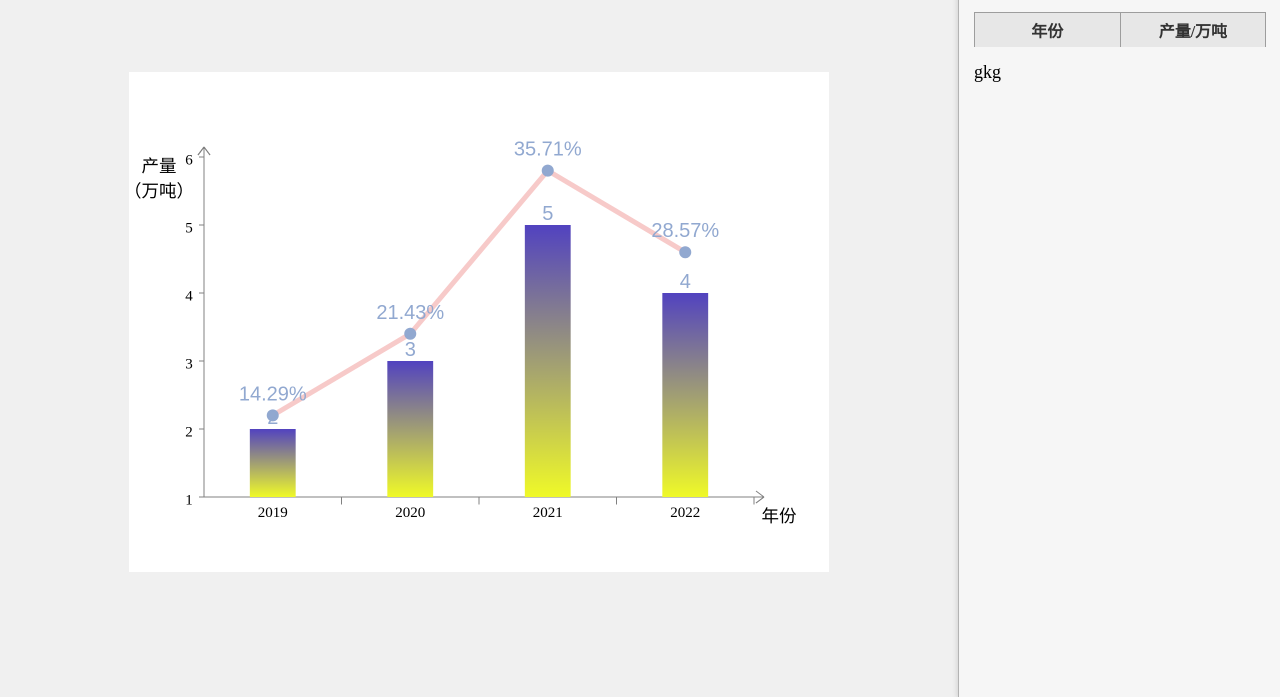
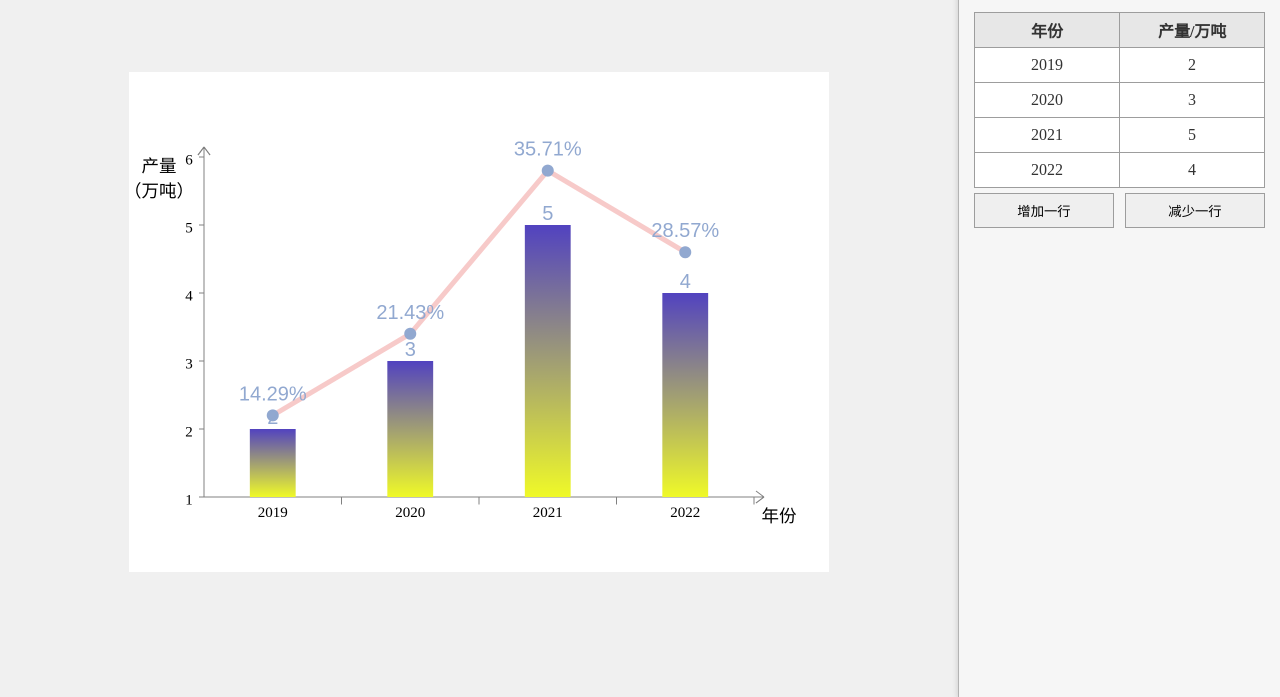
Before and after one commit to dwq531/Interactive-configurable-chart, a plain HTML site: page index.html in a window 1280 px wide. Shown: the part 103-800 px from the top of the page. Drawn offline with Linux system fonts and the light colour scheme.

```diff
--- a/style.css
+++ b/style.css
@@ -133,6 +133,7 @@ body {
 .content-page{
     width:var(--sidenavwidth);
     height:100%;
+    width:100%;
     background: rgb(246, 246, 246);
     flex-shrink: 0;
     overflow-y:scroll;
@@ -185,11 +186,10 @@ body {
     background-color: white;
 }
 #sidenavRectangleContent{
-    position:absolute;
     top:50px;
     left:0px;
     width:100%;
-    height:calc(100% - 50px);
+    height:100%;
     display: flex;/*通过a标签锚点定位切换页面，https://blog.csdn.net/m0_53016870/article/details/126582766 */
     overflow:hidden;
 }
```
